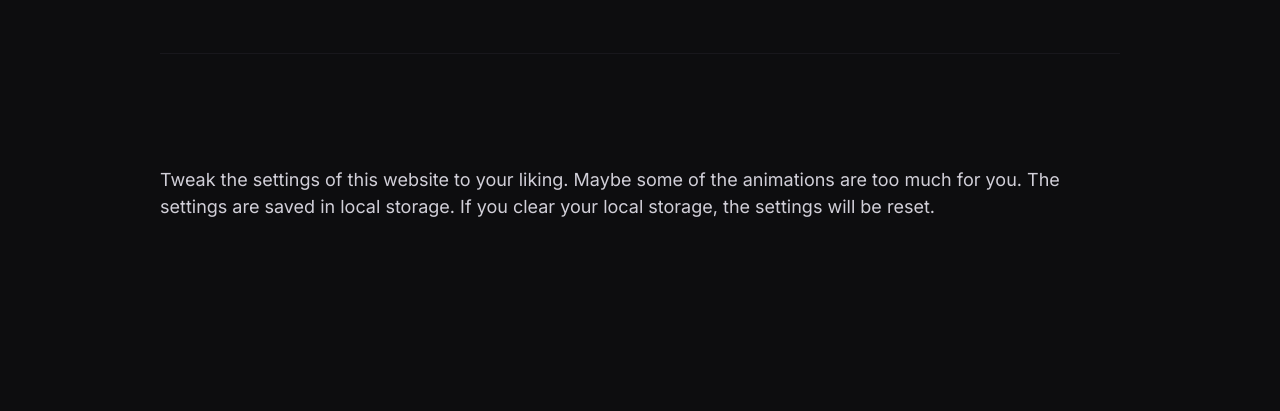
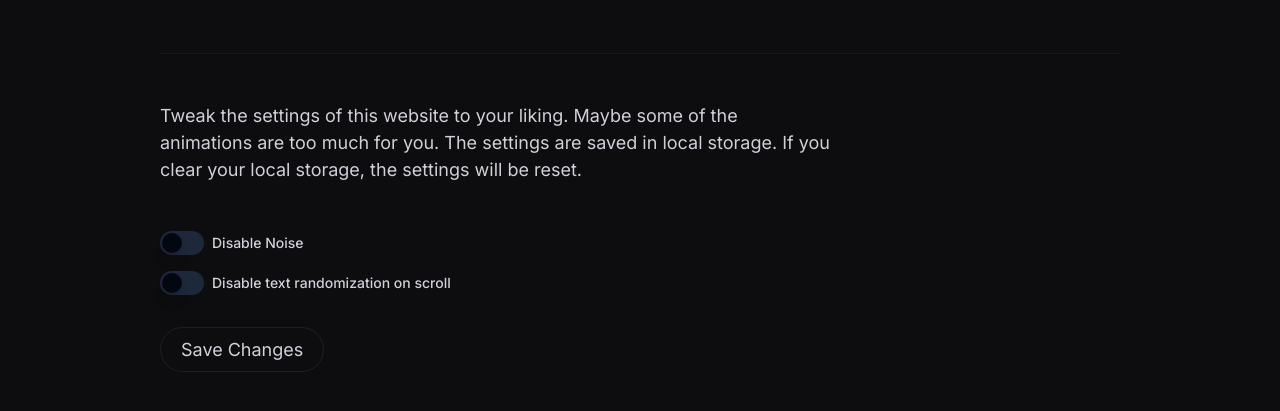
Before and after one commit to Willem-Jaap/website, a Next.js app: page /settings in a window 1280 px wide. Shown: the part 319-730 px from the top of the page. Built offline with nearby package versions, Linux system fonts and the light colour scheme; no server answers.

Commit message:
feat(settings): add settings inputs

```diff
--- a/src/app/(default)/settings/page.tsx
+++ b/src/app/(default)/settings/page.tsx
@@ -1,4 +1,6 @@
 import PaddedWithRandomized from '~components/misc/padded-with-randomized';
+import Label from '~components/ui/label';
+import Switch from '~components/ui/switch';
 
 const Page = () => {
     return (
@@ -7,12 +9,33 @@ const Page = () => {
                 <div className="pt-20 pb-16 border-b border-b-charade-800">
                     <PaddedWithRandomized text="Settings" />
                 </div>
-                <div className="flex flex-col gap-4 py-24 max-w-5xl mx-auto">
+                <div className="flex flex-col gap-4 py-8 max-w-2xl">
                     <p>
                         Tweak the settings of this website to your liking. Maybe some of the
                         animations are too much for you. The settings are saved in local storage. If
                         you clear your local storage, the settings will be reset.
                     </p>
+                </div>
+                <div>
+                    <div className="grid gap-4">
+                        <div className="flex items-center space-x-2">
+                            <Switch id="disable-noise" />
+                            <Label htmlFor="disable-noise">Disable Noise</Label>
+                        </div>
+                        <div className="flex items-center space-x-2">
+                            <Switch id="disable-text-randomization" />
+                            <Label htmlFor="disable-text-randomization">
+                                Disable text randomization on scroll
+                            </Label>
+                        </div>
+                    </div>
+                    <div className="mt-8">
+                        <button
+                            className="inline-block w-fit py-2 px-5 mb-20 rounded-full border border-charade-700"
+                            type="submit">
+                            Save Changes
+                        </button>
+                    </div>
                 </div>
             </section>
         </>
```
